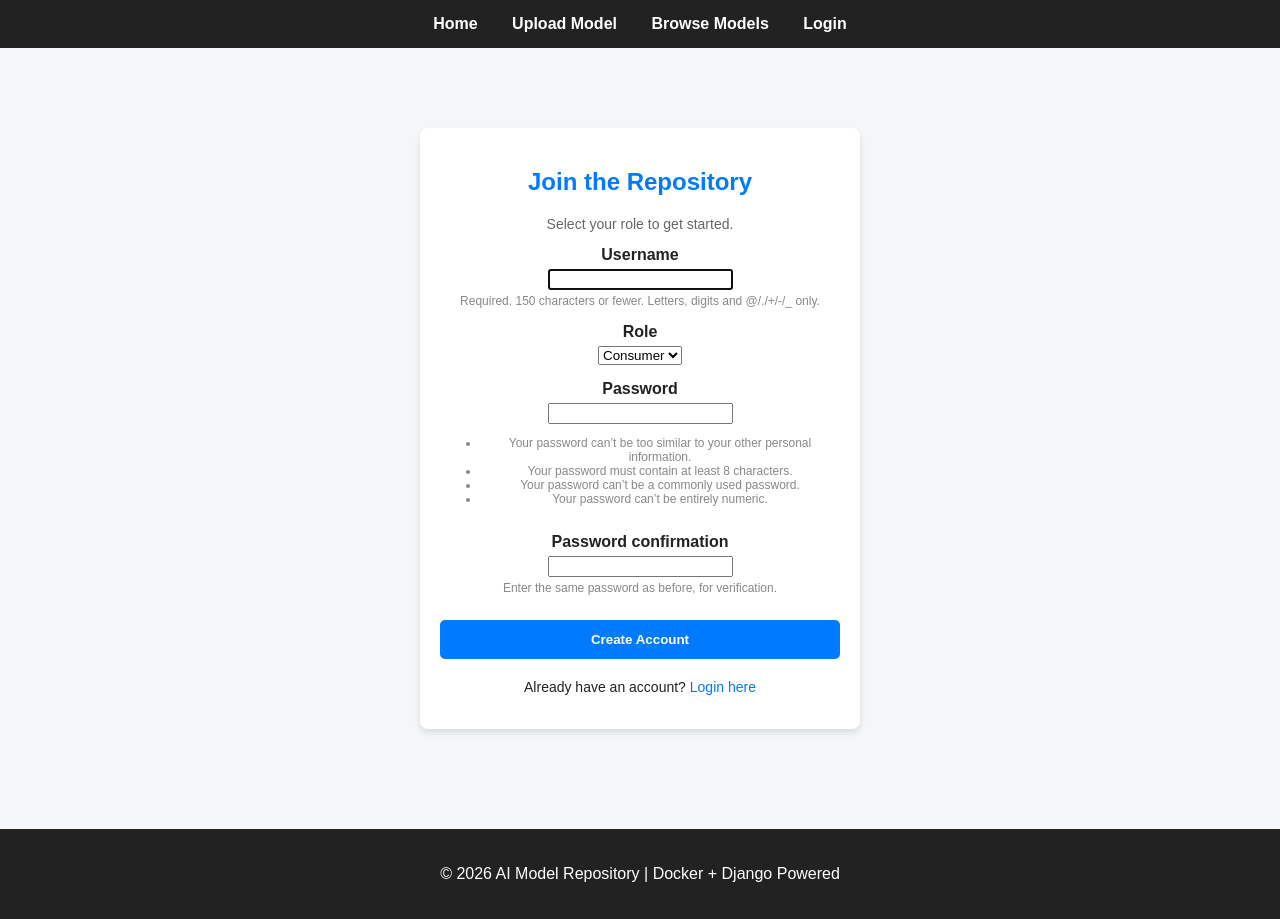
After one commit to KySchwartz/ai-model-repository, a Django app: page /signup/ in a window 1280 px wide. The commit adds this page. Run offline with Django 5.2, Linux system fonts and the light colour scheme; parts of the project's set-up code (start-up, migrations or seed data) failed here and were passed over.

Commit message:
Added signup page, fixed bug preventing users from signing in and logging out properly, fixed bug preventing model uploads

```diff
--- a/backend/core/forms.py
+++ b/backend/core/forms.py
@@ -1,7 +1,15 @@
 from django import forms
 from .models import AIModel
+from django.contrib.auth.forms import UserCreationForm
+from .models import User
 
 class AIModelForm(forms.ModelForm):
    class Meta:
        model = AIModel
        fields = ["title", "description", "model_file"]
+
+class CustomSignupForm(UserCreationForm):
+    class Meta(UserCreationForm.Meta):
+        model = User
+        # This adds the 'role' field from your model to the registration form
+        fields = UserCreationForm.Meta.fields + ('role',)
--- a/backend/core/models.py
+++ b/backend/core/models.py
@@ -1,7 +1,5 @@
 from django.contrib.auth.models import AbstractUser
-
 from django.db import models
-
 
 class User(AbstractUser):
 
@@ -34,11 +32,3 @@ class AIModel(models.Model):
     model_file = models.FileField(upload_to='models/')
 
     upload_date = models.DateTimeField(auto_now_add=True)
-
-from .models import AIModel
-
-def model_list(request):
-   models = AIModel.objects.all().order_by("-created_at")
-   return render(request, "model_list.html", {"models": models})
-
-path("models/", views.model_list, name="model_list")
--- a/backend/core/settings.py
+++ b/backend/core/settings.py
@@ -126,7 +126,9 @@ DEFAULT_AUTO_FIELD = 'django.db.models.BigAutoField'
 
 AUTH_USER_MODEL = 'core.User'
 
-import os
-
 MEDIA_URL = "/media/"
 MEDIA_ROOT = os.path.join(BASE_DIR, "media")
+
+# Redirect users to the home page after login and logout
+LOGIN_REDIRECT_URL = 'home'
+LOGOUT_REDIRECT_URL = 'home'
--- a/backend/core/urls.py
+++ b/backend/core/urls.py
@@ -27,11 +27,13 @@ urlpatterns = [
     # Models Path
     path("models/", views.model_list, name="model_list"),
 
+    # Upload Path
+    path("upload/", views.upload_model, name="upload_model"),
+
     # Authentication Paths
+    path("signup/", views.signup_view, name="signup"),
     path('login/', auth_views.LoginView.as_view(template_name='login.html'), name='login'),
     path('logout/', auth_views.LogoutView.as_view(), name='logout'),
 ]
 
 urlpatterns += static(settings.MEDIA_URL, document_root=settings.MEDIA_ROOT)
-
-path("upload/", views.upload_model, name="upload_model"),
--- a/backend/core/views.py
+++ b/backend/core/views.py
@@ -1,7 +1,8 @@
 from django.shortcuts import render
-<<<<<<< HEAD
 from django.contrib.auth.decorators import login_required
 from django.shortcuts import render, redirect
+from .models import AIModel
+from .forms import CustomSignupForm
 from .forms import AIModelForm
 
 @login_required
@@ -10,7 +11,7 @@ def upload_model(request):
        form = AIModelForm(request.POST, request.FILES)
        if form.is_valid():
            model = form.save(commit=False)
-           model.uploaded_by = request.user
+           model.developer = request.user
            model.save()
            return redirect("model_list")
    else:
@@ -18,10 +19,15 @@ def upload_model(request):
 
    return render(request, "upload.html", {"form": form})
 
-=======
-from .models import AIModel
-
->>>>>>> f10e236e334acea274c7c3249569855fa4d8259b
+def signup_view(request):
+    if request.method == 'POST':
+        form = CustomSignupForm(request.POST)
+        if form.is_valid():
+            form.save()
+            return redirect('login') # Redirect to login page after success
+    else:
+        form = CustomSignupForm()
+    return render(request, 'signup.html', {'form': form})
 
 def home(request):
     return render(request, "home.html")
--- a/backend/templates/home.html
+++ b/backend/templates/home.html
@@ -51,13 +51,19 @@
         <a href="/models/">Browse Models</a>
 
         {% if user.is_authenticated %}
-            <a href="/logout/">Logout</a>
+            <form action="{% url 'logout' %}" method="post" style="display: inline;">
+                {% csrf_token %}
+                <button type="submit" style="background: none; border: none; color: white; cursor: pointer; font-weight: bold; font-family: inherit; font-size: inherit; padding: 0; margin: 0 15px;">
+                    Logout
+                </button>
+            </form>
         {% else %}
-            <a href="/login/">Login</a>
+            <a href="{% url 'login' %}">Login</a>
         {% endif %}
     </div>
 
     <div class="hero">
+        {% block content %}
         <h1>🚀 AI Model Repository</h1>
         <p>Upload, manage, and share machine learning models.</p>
 
@@ -67,6 +73,7 @@
         {% else %}
             <a class="btn" href="/login/">Login to Get Started</a>
         {% endif %}
+        {% endblock %}
     </div>
 
     <div class="footer">
--- a/backend/templates/login.html
+++ b/backend/templates/login.html
@@ -3,4 +3,5 @@
   {% csrf_token %}
    {{ form.as_p }}
    <button type="submit">Login</button>
+   <a href="{% url 'signup' %}">Sign Up</a>
 </form>
--- /dev/null
+++ b/backend/templates/signup.html
@@ -0,0 +1,33 @@
+{% extends 'home.html' %}
+
+{% block content %}
+<div style="max-width: 400px; margin: 50px auto; padding: 20px; background: white; border-radius: 8px; box-shadow: 0 4px 6px rgba(0,0,0,0.1); color: #222;">
+    <h2 style="text-align: center; color: #007BFF;">Join the Repository</h2>
+    <p style="text-align: center; color: #666; font-size: 14px;">Select your role to get started.</p>
+
+    <form method="post" style="display: flex; flex-direction: column; gap: 15px;">
+        {% csrf_token %}
+
+        {% for field in form %}
+            <div class="form-group">
+                <label style="font-weight: bold; display: block; margin-bottom: 5px;">{{ field.label }}</label>
+                {{ field }}
+                {% if field.help_text %}
+                    <small style="display: block; color: #888; font-size: 12px; margin-top: 4px;">{{ field.help_text }}</small>
+                {% endif %}
+                {% for error in field.errors %}
+                    <p style="color: red; font-size: 12px; margin: 0;">{{ error }}</p>
+                {% endfor %}
+            </div>
+        {% endfor %}
+
+        <button type="submit" style="background-color: #007BFF; color: white; padding: 12px; border: none; border-radius: 5px; cursor: pointer; font-weight: bold; margin-top: 10px;">
+            Create Account
+        </button>
+    </form>
+
+    <p style="text-align: center; margin-top: 20px; font-size: 14px;">
+        Already have an account? <a href="{% url 'login' %}" style="color: #007BFF; text-decoration: none;">Login here</a>
+    </p>
+</div>
+{% endblock %}
```
Also changed, not shown: backend/core/migrations/0002_alter_user_role_aimodel.py, 1 other file.
